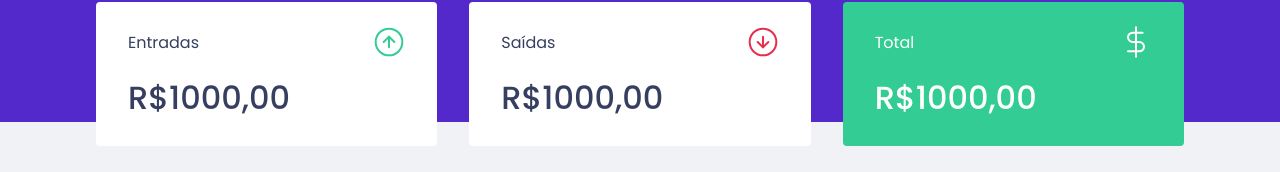
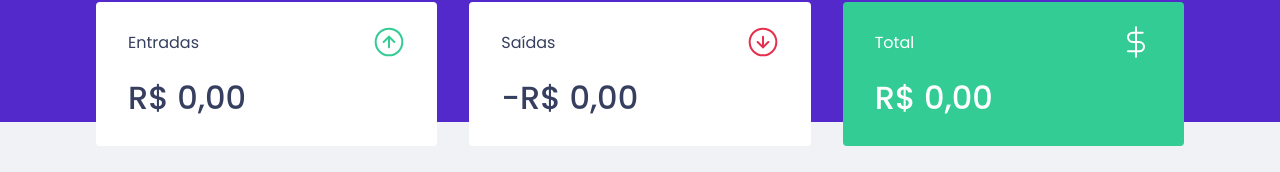
Before and after one commit to CarolLira/DT-Money-ReactJS, a React (Create React App) app: page / in a window 1280 px wide. Shown: the part 150-322 px from the top of the page. Built offline with nearby package versions, Linux system fonts and the light colour scheme; no server answers; what miragejs would draw is missing.

Commit message:
feat: Realiza cáculo de transações e apresenta nos cards

```diff
--- a/src/components/Summary.tsx/index.tsx
+++ b/src/components/Summary.tsx/index.tsx
@@ -7,7 +7,21 @@
 
 export function Summary() {
     const { transactions } = useContext(TransactionsContext);
-    // console.log(transactions);
+
+    const summary = transactions.reduce((acc, transaction) => {
+        if (transaction.type === 'deposit') {
+            acc.deposits += transaction.amount;
+            acc.total += transaction.amount;
+        } else {
+            acc.withdraws += transaction.amount;
+            acc.total -= transaction.amount;
+        }
+        return acc;
+    }, {
+        deposits: 0,
+        withdraws: 0,
+        total: 0,
+    })
 
     return (
         <Container>
@@ -16,21 +30,30 @@
                     <p>Entradas</p>
                     <img src={incomeImg} alt="Entradas" />
                 </header>
-                <strong>R$1000,00</strong>
+                <strong>{new Intl.NumberFormat('pt-BR', {
+                    style: 'currency',
+                    currency: 'BRL'
+                }).format(summary.deposits)}</strong>
             </div>
             <div>
                 <header>
                     <p>Saídas</p>
                     <img src={outcomeImg} alt="Saídas" />
                 </header>
-                <strong>R$1000,00</strong>
+                <strong> -{new Intl.NumberFormat('pt-BR', {
+                    style: 'currency',
+                    currency: 'BRL'
+                }).format(summary.withdraws)}</strong>
             </div>
             <div className="highlight-background">
                 <header>
                     <p>Total</p>
                     <img src={totalImg} alt="Total" />
                 </header>
-                <strong>R$1000,00</strong>
+                <strong>{new Intl.NumberFormat('pt-BR', {
+                    style: 'currency',
+                    currency: 'BRL'
+                }).format(summary.total)}</strong>
             </div>
         </Container>
     );
```
